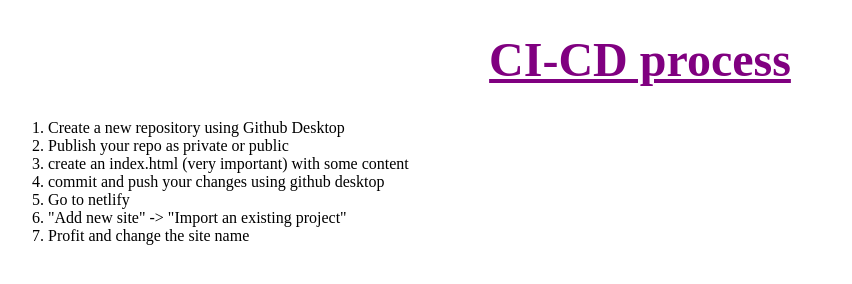
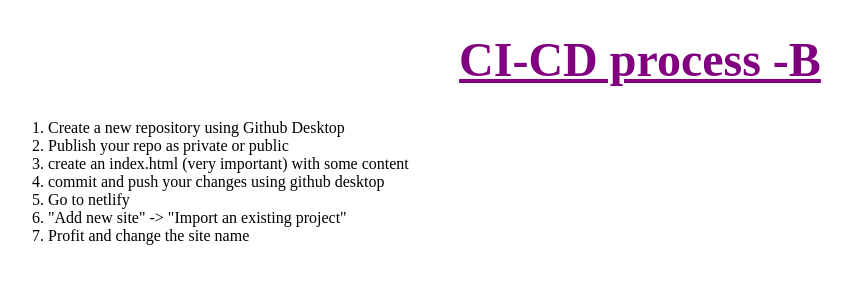
Before and after one commit to IMarty/1-raw-ci-cd, a plain HTML site: page index.html in a window 1280 px wide. Shown: the whole page, without its empty margins (0-852 px from the left). Drawn offline with Linux system fonts and the light colour scheme.

Commit message:
Update index.html

```diff
--- a/index.html
+++ b/index.html
@@ -9,7 +9,7 @@
     <link rel="stylesheet" href="styles/style.css">
 </head>
 <body>
-    <h1>CI-CD process</h1>
+    <h1>CI-CD process -B</h1>
     <ol>
         <li>Create a new repository using Github Desktop</li>
         <li>Publish your repo as private or public</li>
```
